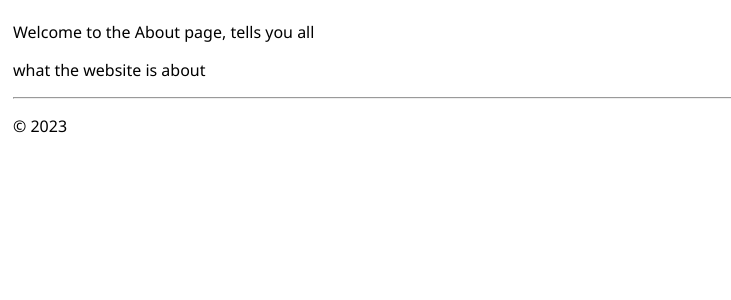
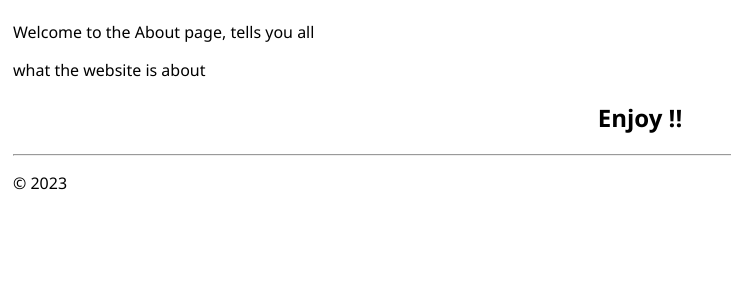
Before and after one commit to Gayheart2506/Messages-Log, a Django app: page /Home/about/ in a window 1280 px wide. Shown: the part 47-347 px from the top of the page, without its empty margins (0-731 px from the left). Run offline with Django 4.2, Linux system fonts and the light colour scheme.

Commit message:
added a header tag to it

```diff
--- a/Home/templates/hello/about.html
+++ b/Home/templates/hello/about.html
@@ -6,4 +6,5 @@
 {% block body %}
     <p>Welcome to the About page, tells you all</p>
     <p>what the website is about</p>
+    <h2 style="text-align: center;">Enjoy !!</h2>
 {% endblock body %}
```
